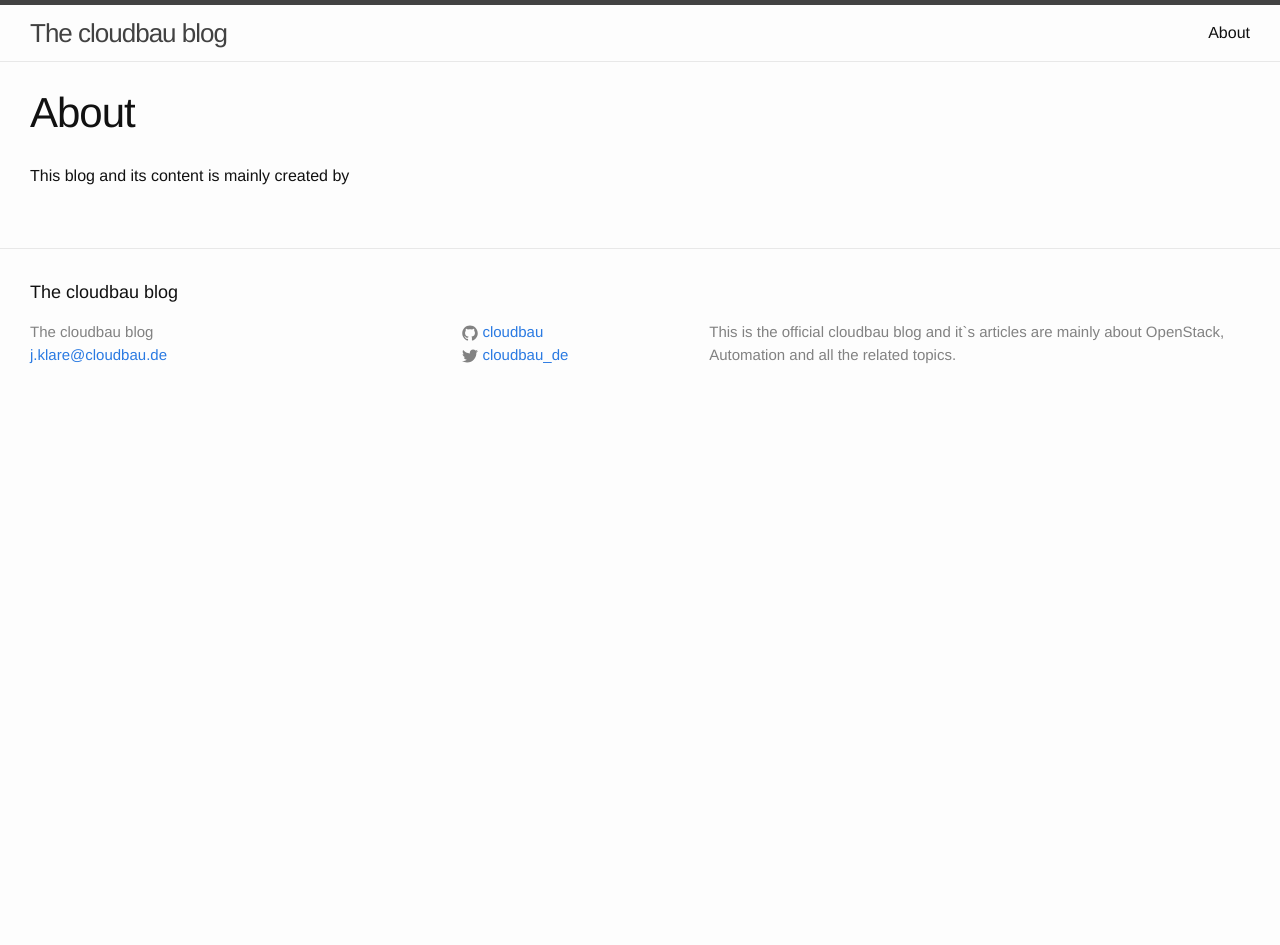
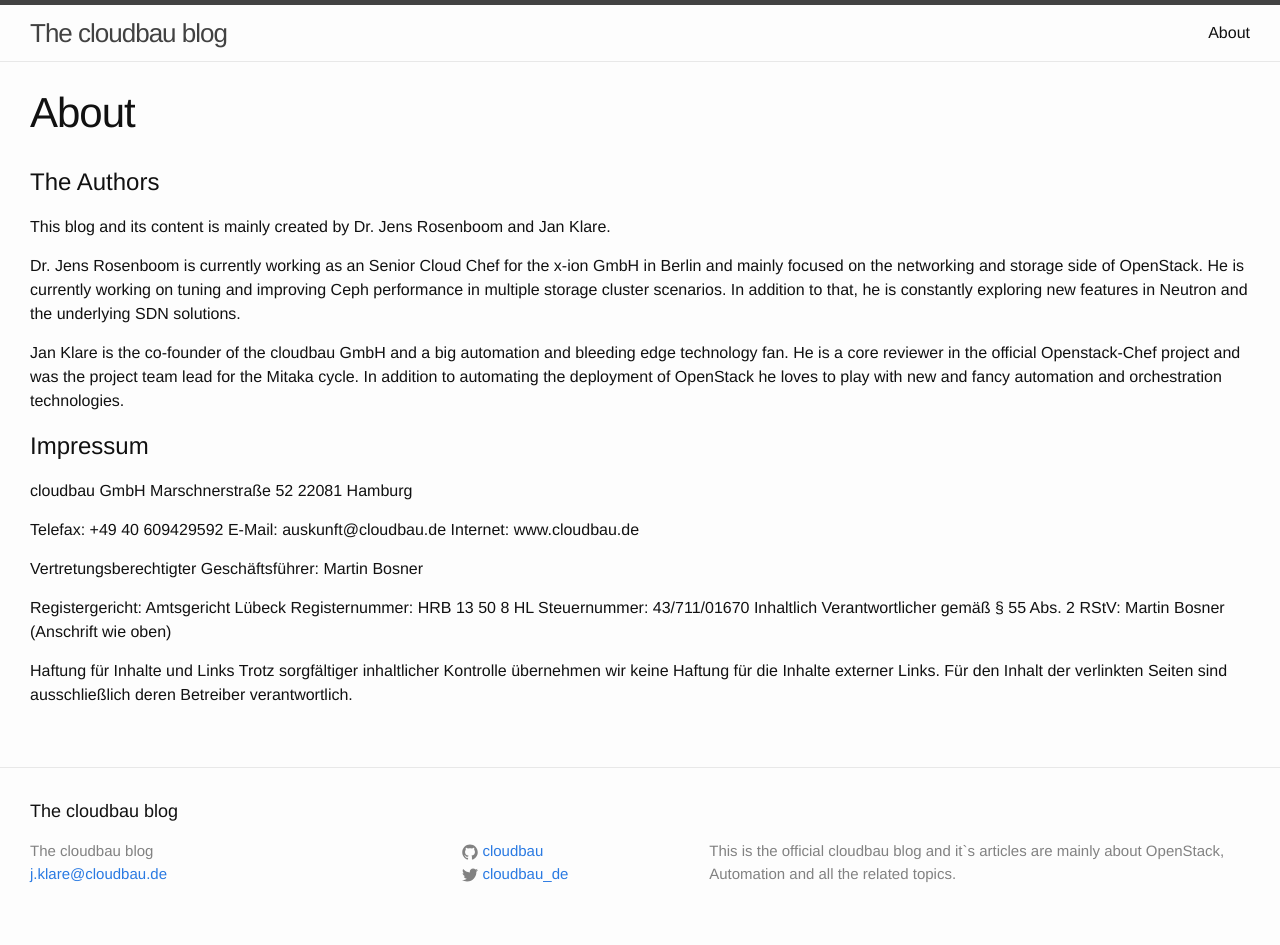
Before and after one commit to cloudbau/cloudbau.github.io, a Jekyll site: the page built from about.md, in a window 1280 px wide. Built offline with Jekyll 4.4.1, drawn with Linux system fonts in a browser that asks for light colours; before the commit the page ends 900 px from its top, so only the background shows below that.

Commit message:
added about and impressum

```diff
--- a/about.md
+++ b/about.md
@@ -4,4 +4,42 @@
 permalink: /about/
 ---
 
-This blog and its content is mainly created by
+# The Authors
+
+This blog and its content is mainly created by Dr. Jens Rosenboom and Jan Klare.
+
+Dr. Jens Rosenboom is currently working as an Senior Cloud Chef for the x-ion
+GmbH in Berlin and mainly focused on the networking and storage side of
+OpenStack. He is currently working on tuning and improving Ceph performance in
+multiple storage cluster scenarios. In addition to that, he is constantly
+exploring new features in Neutron and the underlying SDN solutions.
+
+Jan Klare is the co-founder of the cloudbau GmbH and a big automation and
+bleeding edge technology fan. He is a core reviewer in the official
+Openstack-Chef project and was the project team lead for the Mitaka cycle. In
+addition to automating the deployment of OpenStack he loves to play with new
+and fancy automation and orchestration technologies.
+
+# Impressum
+
+cloudbau GmbH
+Marschnerstraße 52
+22081 Hamburg
+
+Telefax: +49 40 609429592
+E-Mail: auskunft@cloudbau.de
+Internet: www.cloudbau.de
+
+Vertretungsberechtigter Geschäftsführer:
+Martin Bosner
+
+Registergericht: Amtsgericht Lübeck
+Registernummer: HRB 13 50 8 HL
+Steuernummer: 43/711/01670
+Inhaltlich Verantwortlicher gemäß § 55 Abs. 2 RStV:
+Martin Bosner (Anschrift wie oben)
+
+Haftung für Inhalte und Links
+Trotz sorgfältiger inhaltlicher Kontrolle übernehmen wir keine Haftung für die
+Inhalte externer Links. Für den Inhalt der verlinkten Seiten sind ausschließlich
+deren Betreiber verantwortlich.
```
